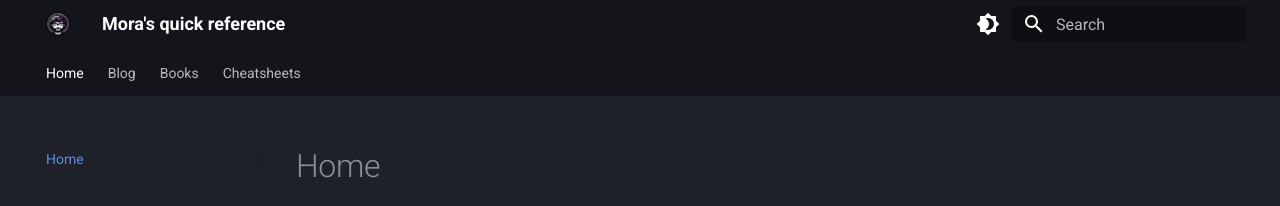
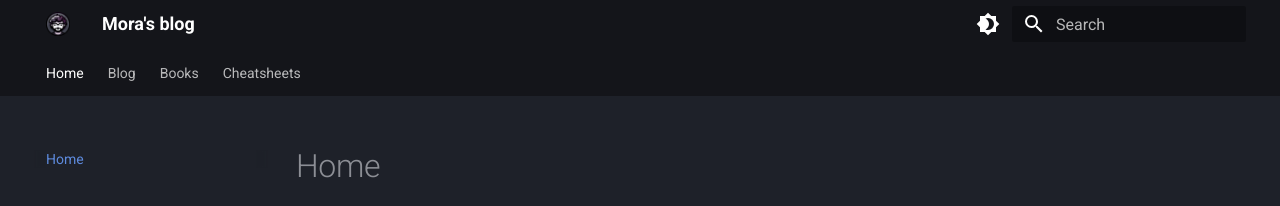
Before and after one commit to m0r4a/quick-references, an MkDocs documentation site: the page built from docs/index.md, in a window 1280 px wide. Shown: the top 206 px of the page. Built offline with MkDocs 1.6.1 and Material for MkDocs 9.7.7, drawn with Linux system fonts in a browser that asks for light colours.

Commit message:
Make it a blog x2

```diff
--- a/mkdocs.yml
+++ b/mkdocs.yml
@@ -1,5 +1,5 @@
-site_name: Mora's quick reference
-site_url: https://docs.gmora.work
+site_name: Mora's blog
+site_url: https://blog.gmora.work
 docs_dir: docs
 
 theme:
```
